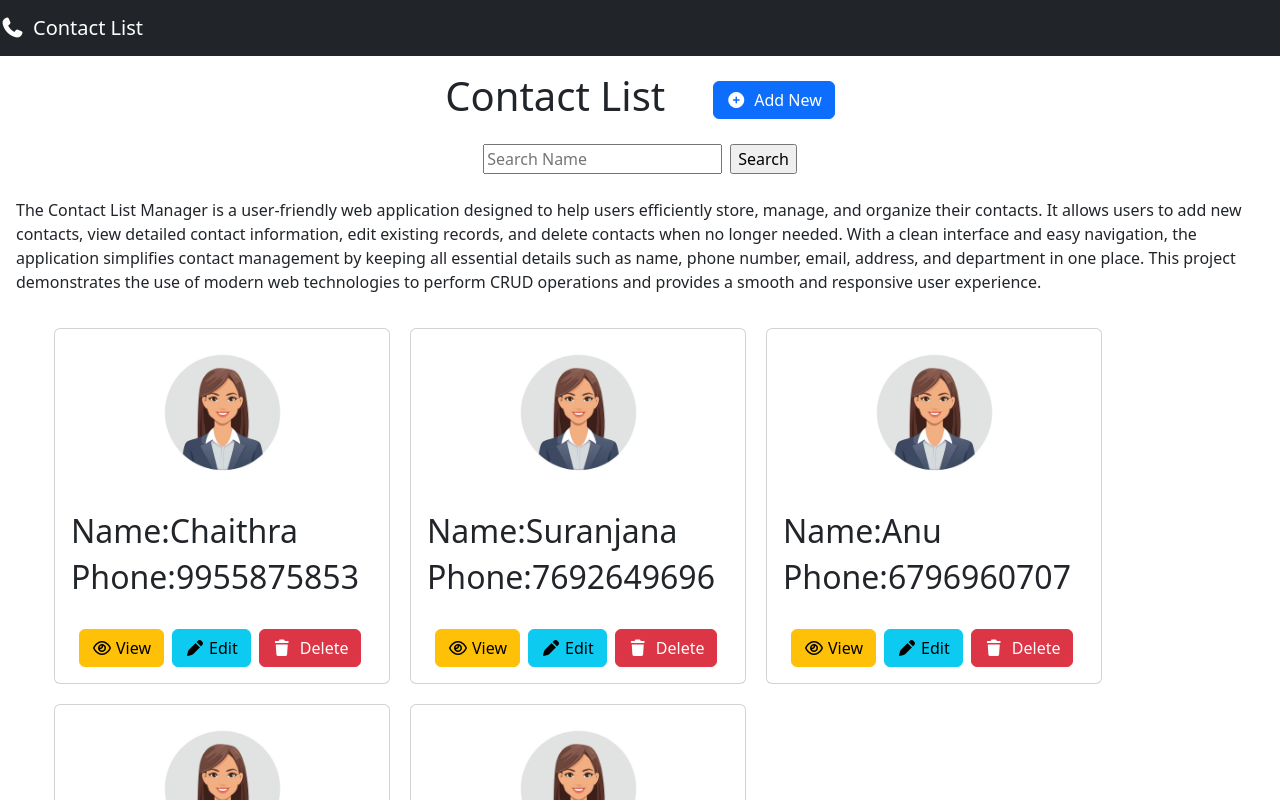
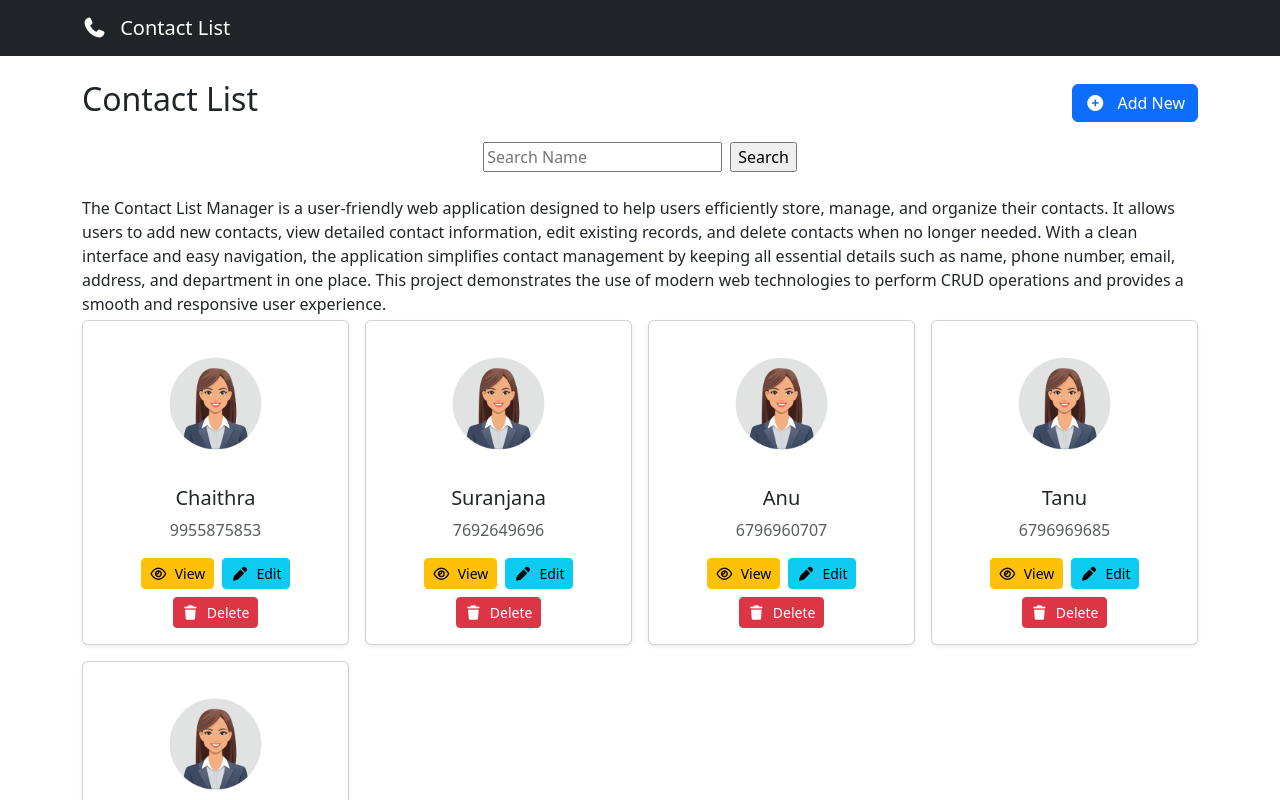
Before and after one commit to chaithrab-c/Contact-Manager, a React (Vite) app: page /ContactList in a window 1280 px wide. Shown: the top 800 px of the page. Built offline with nearby package versions, Linux system fonts and the light colour scheme; data requests are answered from the project's data file.

Commit message:
Contact Manager App

```diff
--- a/src/Components/ContactList/ContactList.jsx
+++ b/src/Components/ContactList/ContactList.jsx
@@ -14,26 +14,25 @@ function ContactList() {
     }, []);
     return (
         <>
-            <section className='p-3'>
-                <div className="col">
-                    <h1 className='mb-4 text-center'> Contact List
-                        <NavLink to='/AddContact' className="btn btn-primary ms-5"> <i className='fa fa-plus-circle me-2' />Add New</NavLink>  </h1>
+            <div className="container mt-4">
+                <div className="d-flex justify-content-between align-items-center flex-wrap mb-3">
+                    <h2>Contact List</h2>
+                    <NavLink to="/AddContact" className="btn btn-primary"> <i className="fa fa-plus-circle me-2" /> Add New</NavLink>
+                </div>
                 <form className='text-center mb-4 '>
                     <input type="text" name="" id="" placeholder='Search Name' className='me-2' />
                     <input type="submit" name="" id="" value='Search' />
                 </form>
                 <p className='mb-1'> The Contact List Manager is a user-friendly web application designed to help users efficiently store, manage, and organize their contacts. It allows users to add new contacts, view detailed contact information, edit existing records, and delete contacts when no longer needed. With a clean interface and easy navigation, the application simplifies contact management by keeping all essential details such as name, phone number, email, address, and department in one place. This project demonstrates the use of modern web technologies to perform CRUD operations and provides a smooth and responsive user experience.</p>
+
+                <div className="row g-3">
+                    {users.map((user) => (
+                        <div className="col-lg-3 col-md-4 col-sm-6 col-12" key={user.id}>
+                            <Card1 user={user} />
                         </div>
-            </section>
-            <section className="p-1 m-2 ms-5">
-                <div >
-                    <div className="d-flex flex-wrap gap-3">
-                        {users.map(user => (
-                            <Card1 key={user.id} user={user} />
                     ))}
                 </div>
             </div>
-            </section>
         </>
     )
 }
--- a/src/Components/Contacts/AddContact/AddContact.jsx
+++ b/src/Components/Contacts/AddContact/AddContact.jsx
@@ -26,8 +26,10 @@ function AddContact() {
   return (
     <>
       <Input contacts={contacts} setContacts={setContacts} />
-      <NavLink to={'/ContactList'} className="btn btn-secondary m-3 ms-5"><i className="fa-solid fa-backward-step me-1"></i> Cancel</NavLink>
-      <Button className='m-4 ms-5' variant="success" onClick={addData}>Save</Button>
+      <div className="container">
+        <NavLink to='/ContactList' className="btn btn-secondary m-3 ms-5"><i className="fa-solid fa-backward-step me-1"></i> Cancel</NavLink>
+        <Button className='m-4 ms-5' variant="success" onClick={addData}>Save</Button>
+      </div>
     </>
   )
 }
--- a/src/Components/Contacts/EditContact/EditContact.jsx
+++ b/src/Components/Contacts/EditContact/EditContact.jsx
@@ -8,7 +8,7 @@ import api from '../../axiosinstance'
 function EditContact() {
   const { id } = useParams()
   const navigate = useNavigate()
-  const [contacts, setContacts] = useState([])
+  const [contacts, setContacts] = useState({})
 
    const getContact = async () => {
       const res = await api.get(`/contacts/${id}`)
--- a/src/Components/Contacts/ViewContact/ViewContact.jsx
+++ b/src/Components/Contacts/ViewContact/ViewContact.jsx
@@ -23,7 +23,7 @@ function ViewContact() {
       <h3>City:{user.city}</h3>
       <h3>State:{user.state}</h3>
       <h3>Website:{user.website}</h3>
-      <h3>Department:{user.Department}</h3>
+      <h3>Department:{user.department}</h3>
       <h3>Role:{user.role}</h3>
     </div>
     <NavLink to={'/ContactList'} className="btn btn-secondary m-3 ms-5"><i className="fa-solid fa-backward-step me-1"></i> Back</NavLink>
--- a/src/Components/commonui/Card1.jsx
+++ b/src/Components/commonui/Card1.jsx
@@ -1,26 +1,24 @@
-import React from 'react'
-import Button from 'react-bootstrap/Button';
-import Card from 'react-bootstrap/Card';
-import { NavLink } from 'react-router-dom';
-import contactlogo from '../../assets/contact-logo.avif'
+import React from "react";
+import { Card } from "react-bootstrap";
+import { NavLink } from "react-router-dom";
+import contactlogo from "../../assets/contact-logo.avif";
 
-function Card1({user}) {
+function Card1({ user }) {
   return (
-    <>
+    <Card className="shadow-sm" style={{ width: "100%" }}>
+      <Card.Img variant="top" src={contactlogo} className="mx-auto d-block w-50 mt-3"
+      />
+      <Card.Body className="text-center"> <h5>{user.name}</h5>
+        <p className="text-muted">{user.phone}</p>
 
-    <Card style={{ width: '21rem', margin:'2px' }}>
-      <Card.Img variant="top" className="mx-auto d-block w-50 h-50" src={contactlogo} />
-      <Card.Body>
-        <h2>Name:{user.name}</h2>
-        <h2>Phone:{user.phone}</h2> <br />
-        <NavLink to={`/ViewContact/${user.id}`} className="btn btn-warning ms-2"><i className='fa-regular fa-eye me-1'/>View</NavLink>
-        <NavLink to={`/EditContact/${user.id}`} className="btn btn-info ms-2"><i className='fa-solid fa-pen me-1'/>Edit</NavLink>
-        <NavLink to={`/DeleteContact/${user.id}`} className="btn btn-danger ms-2"><i className='fa-solid fa-trash me-1'/> Delete</NavLink>
+        <div className="d-flex justify-content-center flex-wrap gap-2">
+          <NavLink to={`/ViewContact/${user.id}`} className="btn btn-warning btn-sm"><i className="fa-regular fa-eye me-1" /> View </NavLink>
+          <NavLink to={`/EditContact/${user.id}`} className="btn btn-info btn-sm"> <i className="fa-solid fa-pen me-1" /> Edit </NavLink>
+          <NavLink to={`/DeleteContact/${user.id}`} className="btn btn-danger btn-sm"> <i className="fa-solid fa-trash me-1" /> Delete </NavLink>
+        </div>
       </Card.Body>
     </Card>
-
-    </>
-  )
+  );
 }
 
-export default Card1
+export default Card1;
--- a/src/Components/commonui/Input.jsx
+++ b/src/Components/commonui/Input.jsx
@@ -7,7 +7,7 @@ function Input({ contacts, setContacts }) {
     setContacts({ ...contacts, [name]: value })
   }
   return (
-    <form className="p-4">
+    <form className="container p-3">
       {[
         ["Name", "name"],
         ["Phone", "phone"],
@@ -18,15 +18,15 @@ function Input({ contacts, setContacts }) {
         ["Department", "Department"]
       ].map(([label, name]) => (
         <div className="row mb-3" key={name}>
-          <label className="col-2">{label}</label>
-          <div className="col-4">
+          <label className="col-md-3 col-12 mb-1">{label}</label>
+          <div className="col-md-6 col-12">
             <input type="text" name={name} className="form-control" value={contacts[name] || ""} onChange={handleChange} />
           </div>
         </div>
       ))}
-      <div className="row mb-3 align-items-center">
-        <label className="col-2">Role:</label>
-        <div className="col-4">
+      <div className="row mb-3 ">
+        <label className="col-md-3 col-12 mb-1">Role</label>
+        <div className="col-md-6 col-12">
           <select name="role" className="form-control" value={contacts.role || ""} onChange={handleChange}>
             <option value="Select Role" hidden>Select Role</option>
             <option value="Work">Work</option>
--- a/src/Components/commonui/NavBar.jsx
+++ b/src/Components/commonui/NavBar.jsx
@@ -4,12 +4,9 @@ import Navbar from 'react-bootstrap/Navbar'
 
 function NavBar() {
   return (
-    <Navbar bg="dark" variant="dark" className="w-100 px-0">
-      <Container fluid className="px-0">
-        <Navbar.Brand href="#" className='text-white'>
-          <i className="fa-solid fa-phone me-2" />
-          Contact List
-        </Navbar.Brand>
+    <Navbar bg="dark" variant="dark">
+      <Container>
+        <Navbar.Brand className='text-white'> <i className="fa-solid fa-phone me-2" /> Contact List </Navbar.Brand>
       </Container>
     </Navbar>
   )
```
Lines whose indentation alone changed are shown as unchanged.
